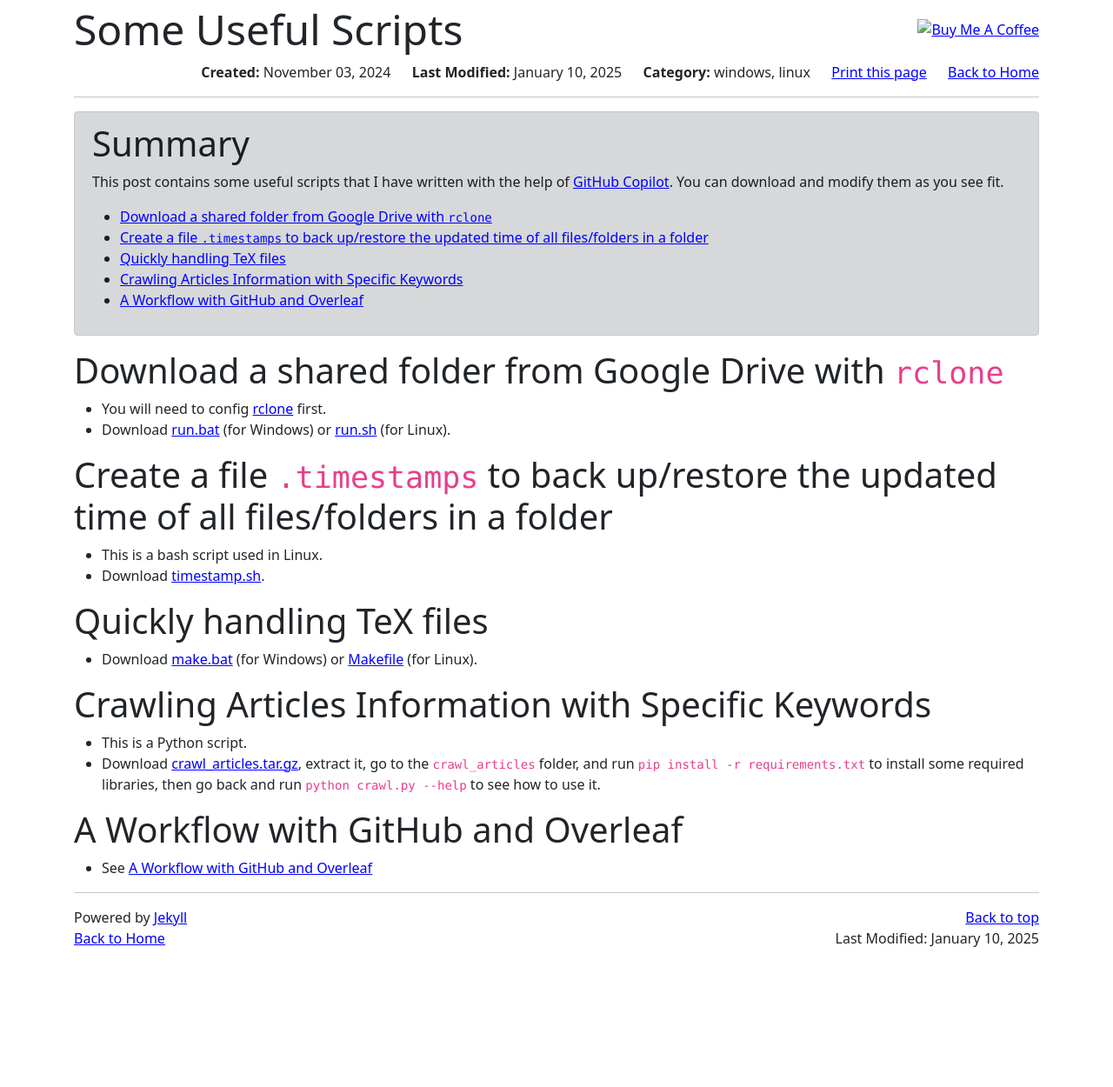
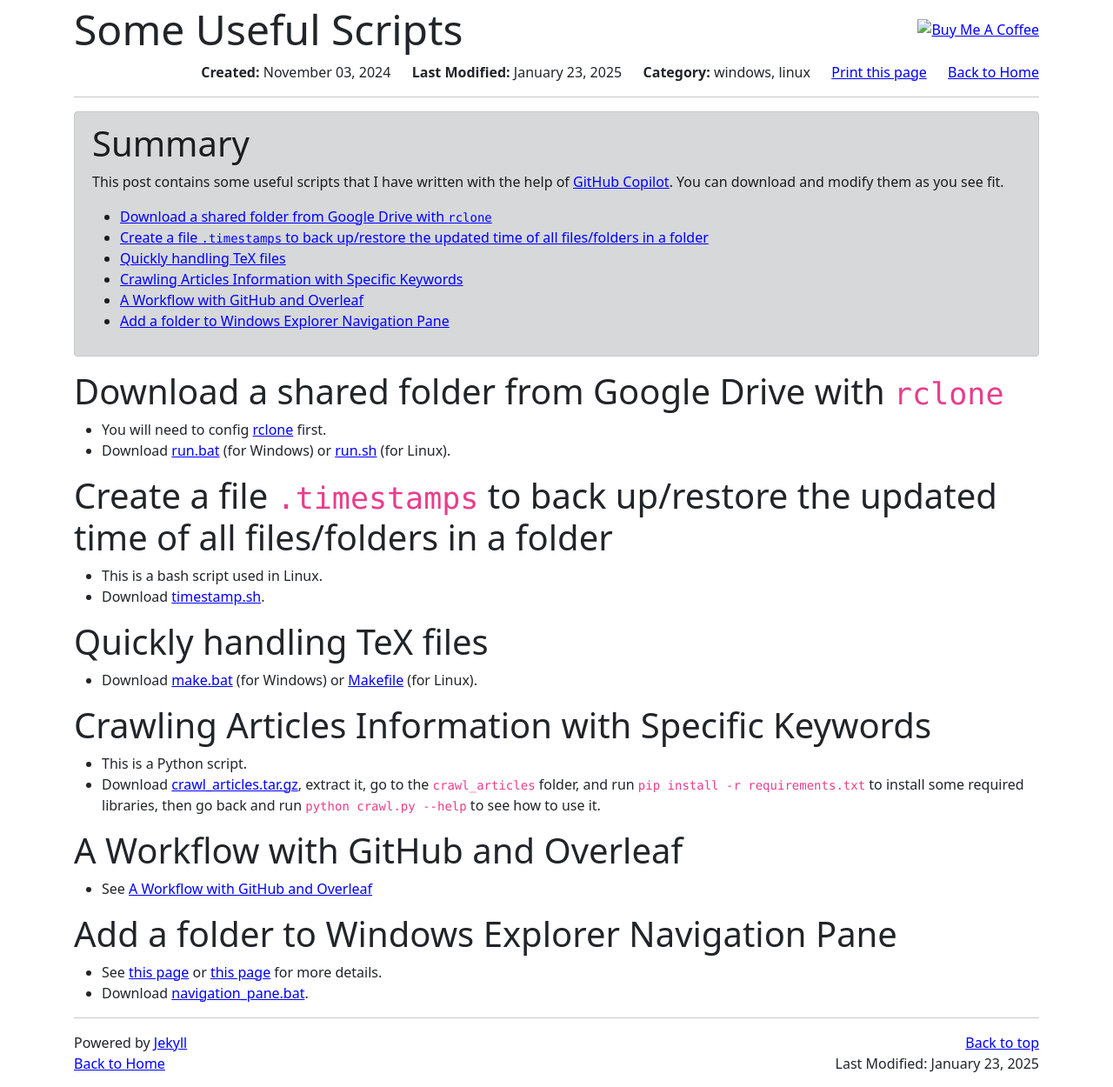
Before and after one commit to hoanganhduc/hoanganhduc.github.io, a Jekyll site: the page built from _posts/2024-11-03-some-useful-scripts.md, in a window 1280 px wide. Shown: the whole page at 87% size. Built offline with Jekyll 4.4.1, drawn with Linux system fonts in a browser that asks for light colours; nearby versions of some CDN libraries; a style sheet for code colours, icons or effects is not loaded; before the commit the page ends 1106 px from its top, so only the background shows below that.

Commit message:
Updated @ 2025-01-23  07:44:34 ICT

```diff
--- a/_config.yml
+++ b/_config.yml
@@ -1,4 +1,4 @@
-# Last Updated: 2024-12-20
+# Last Updated: 2025-01-23
 
 # Where things are
 source:       .
@@ -73,6 +73,7 @@ include:
   - 'tex/make.bat'
   - 'misc/some-useful-scripts/gdrive-shared-folder/run.bat'
   - 'misc/some-useful-scripts/latex/make.bat'
+  - 'misc/some-useful-scripts/navigation_pane.bat'
   - 'misc/a-workflow-with-github-and-overleaf/run.bat'
   #- 'reconf/index.md'
 
--- a/_posts/2024-11-03-some-useful-scripts.md
+++ b/_posts/2024-11-03-some-useful-scripts.md
@@ -6,7 +6,7 @@ categories:
   - "windows"
   - "linux"
 <!--comment: true-->
-last_modified_at: 2025-01-10
+last_modified_at: 2025-01-23
 description: This post contains some useful scripts
 keywords: scripts, windows, linux, Duc A. Hoang
 <!--published: false-->
@@ -43,3 +43,8 @@ This post contains some useful scripts that I have written with the help of [Git
 # A Workflow with GitHub and Overleaf
 
 * See [A Workflow with GitHub and Overleaf]({% post_url 2024-12-20-a-workflow-with-github-and-overleaf %})
+
+# Add a folder to Windows Explorer Navigation Pane
+
+* See [this page](https://stackoverflow.com/a/34595293) or [this page](https://www.tenforums.com/customization/157121-add-specific-folders-navigation-pane.html) for more details.
+* Download {% include files.html name="navigation_pane.bat" text="navigation_pane.bat" %}.
```
Also changed, not shown: 2 other files.
